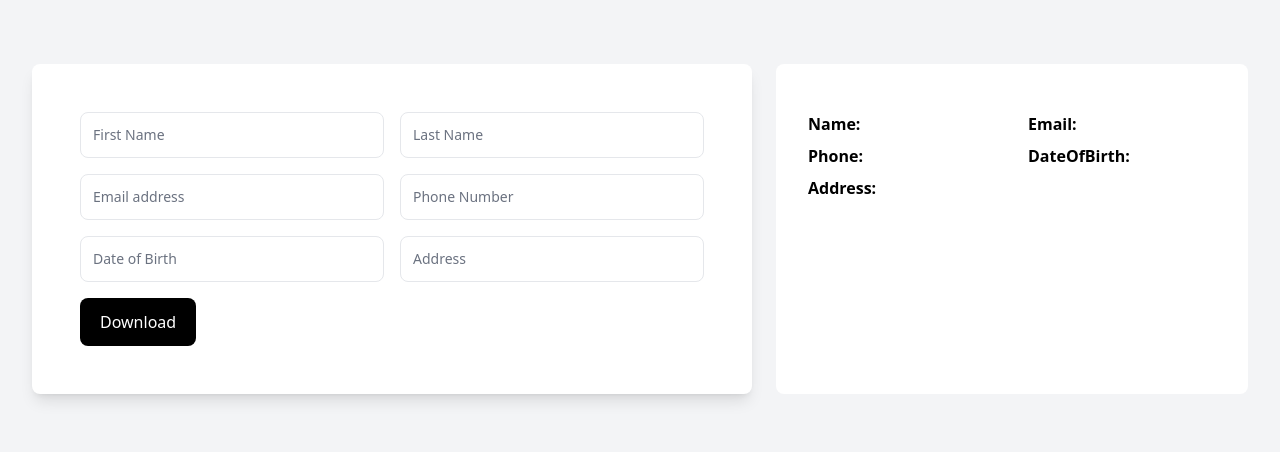
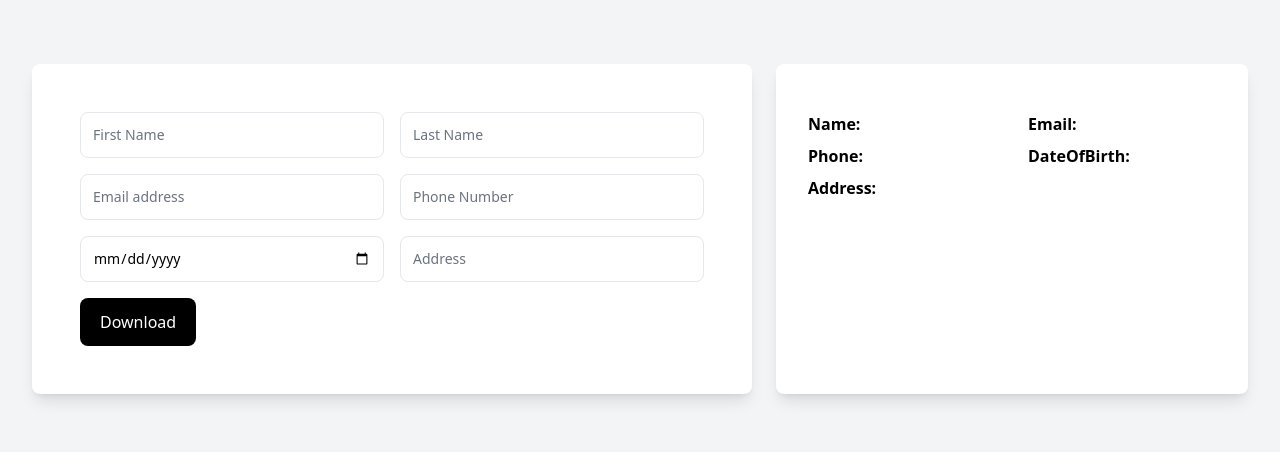
Before and after one commit to yenaingtun-dev/CV-Application, a React (Vite) app: page / in a window 1280 px wide. Shown: the top 452 px of the page. Built offline with nearby package versions, Linux system fonts and the light colour scheme.

Commit message:
updated form

```diff
--- a/src/components/CV.jsx
+++ b/src/components/CV.jsx
@@ -94,7 +94,7 @@ const CV = () => {
                 <input
                   className="w-full rounded-lg border-gray-200 p-3 text-sm"
                   placeholder="Date of Birth"
-                  type="text"
+                  type="date"
                   id="dateOfBirth"
                   name="dateOfBirth"
                   value={formData.dateOfBirth || ""}
@@ -127,7 +127,7 @@ const CV = () => {
             </div>
           </div>
           {/* card */}
-          <div className="rounded-lg bg-white p-8 space-y-2 shadown-lg lg:col-span-2 lg:py-12">
+          <div className="rounded-lg bg-white p-8 space-y-2 shadow-lg lg:col-span-2 lg:py-12">
             <div className="grid grid-cols-1 gap-4 lg:grid-cols-2 lg:gap-8">
               <div className="max-w-max">
                 <p className="font-bold">Name:</p>
```
Also changed, not shown: 1 other file (tests, documents, lock files or other folders).
